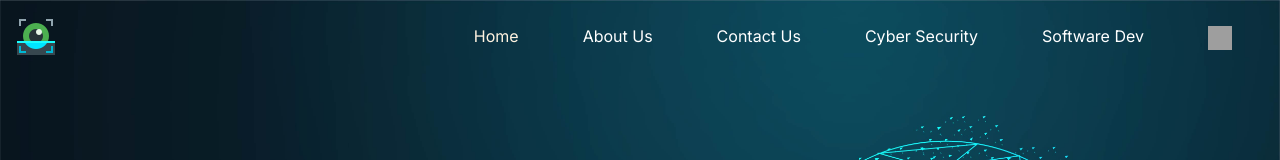
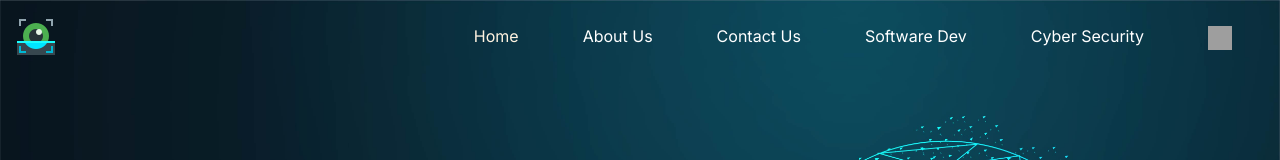
Before and after one commit to reaphsoft-org/reaphsoft-web, a Next.js app: page / in a window 1280 px wide. Shown: the top 160 px of the page. Built offline with nearby package versions, Linux system fonts and the light colour scheme; grey boxes are pictures that could not be loaded; a web font is replaced by a local one.

Commit message:
Moved Offcanvas to React Offcanvas

```diff
--- /dev/null
+++ b/src/app/myoffcanvas.tsx
@@ -0,0 +1,78 @@
+"use client";
+import { useState } from 'react';
+import Button from 'react-bootstrap/Button';
+import Offcanvas from 'react-bootstrap/Offcanvas';
+import OffcanvasHeader from 'react-bootstrap/OffcanvasHeader'
+import {OffcanvasBody, OffcanvasTitle} from "react-bootstrap";
+import Image from "next/image";
+
+function Example() {
+  const [show, setShow] = useState(false);
+
+  const handleClose = () => setShow(false);
+  const handleShow = () => setShow(true);
+
+  return (
+    <>
+      <Button variant="primary" onClick={handleShow}>
+        Launch
+      </Button>
+
+      <Offcanvas show={show} onHide={handleClose}>
+        <Offcanvas.Header closeButton>
+          <Offcanvas.Title>Offcanvas</Offcanvas.Title>
+        </Offcanvas.Header>
+        <Offcanvas.Body>
+          Some text as placeholder. In real life you can have the elements you
+          have chosen. Like, text, images, lists, etc.
+        </Offcanvas.Body>
+      </Offcanvas>
+    </>
+  );
+}
+
+export default function MyOffCanvasHeader() {
+    const [show, setShow] = useState(false);
+    const handleClose = () => setShow(false);
+    const handleShow = () => setShow(true);
+    return(
+        <>
+            <Button className="navbar-toggler align-self-start mt-0" onClick={handleShow}>
+                <span className="navbar-toggler-icon"></span>
+            </Button>
+            <Offcanvas show={show} backdrop="static" onHide={handleClose} placement={'end'} responsive={'lg'}>
+                <OffcanvasHeader closeButton={true} className={"bg-dark text-white"} closeVariant={"white"}>
+                    <OffcanvasTitle>ReaphSoft</OffcanvasTitle>
+                </OffcanvasHeader>
+                <OffcanvasBody className={"bg-dark"}>
+                    <ul className="navbar-nav justify-content-between flex-grow-1 px-1 text-white">
+                    <li className="nav-item mx-lg-4">
+                      <a className="nav-link active" aria-current="page" href="#">Home</a>
+                    </li>
+                    <li className="nav-item mx-lg-4">
+                      <a className="nav-link" href="#">About Us</a>
+                    </li>
+                    <li className="nav-item mx-lg-4">
+                      <a className="nav-link" href="#">Contact Us</a>
+                    </li>
+                    <li className="nav-item mx-lg-4">
+                        <a className="nav-link" href="#">Software Dev</a>
+                    </li>
+                    <li className="nav-item mx-lg-4">
+                  <a className="nav-link" href="#">Cyber Security</a>
+                </li>
+                    <li className="nav-item mx-lg-4">
+                      <a className="nav-link">
+                          <Image src="/outline_travel_explore_white_24dp.png" alt="Search" width={24} height={24} />
+                      </a>
+                    </li>
+                  </ul>
+                    <form className="d-flex mt-3 visually-hidden" role="search">
+                    <input className="form-control me-2" type="search" placeholder="Search" aria-label="Search" />
+                    <button className="btn btn-outline-success" type="submit">Search</button>
+                  </form>
+                </OffcanvasBody>
+            </Offcanvas>
+        </>
+    );
+}
--- a/src/app/page.tsx
+++ b/src/app/page.tsx
@@ -1,4 +1,6 @@
 import Image from "next/image";
+import OffcanvasHeader from 'react-bootstrap/OffcanvasHeader'
+import MyOffCanvasHeader from "@/app/myoffcanvas";
 
 export default function Home() {
   return (
@@ -26,43 +28,7 @@ function NavBar() {
                     priority
                 />
             </a>
-            <button className="navbar-toggler align-self-start mt-0" type="button" data-bs-toggle="offcanvas" data-bs-target="#offcanvasNavbarDark" aria-controls="offcanvasNavbarDark" aria-label="Toggle navigation">
-                <span className="navbar-toggler-icon"></span>
-            </button>
-            <div className="offcanvas offcanvas-end" tabIndex={-1} id="offcanvasNavbarDark" aria-labelledby="offcanvasNavbarDarkLabel">
-                <div className="offcanvas-header">
-                  <h5 className="offcanvas-title" id="offcanvasNavbarDarkLabel">Offcanvas</h5>
-                  <button type="button" className="btn-close btn-close-white" data-bs-dismiss="offcanvas" aria-label="Close"></button>
-                </div>
-                <div className="offcanvas-body ms-auto">
-                  <ul className="navbar-nav justify-content-between flex-grow-1 px-1 text-white">
-                    <li className="nav-item mx-lg-4">
-                      <a className="nav-link active" aria-current="page" href="#">Home</a>
-                    </li>
-                    <li className="nav-item mx-lg-4">
-                      <a className="nav-link" href="#">About Us</a>
-                    </li>
-                    <li className="nav-item mx-lg-4">
-                      <a className="nav-link" href="#">Contact Us</a>
-                    </li>
-                    <li className="nav-item mx-lg-4">
-                      <a className="nav-link" href="#">Cyber Security</a>
-                    </li>
-                    <li className="nav-item mx-lg-4">
-                      <a className="nav-link" href="#">Software Dev</a>
-                    </li>
-                    <li className="nav-item mx-lg-4">
-                      <a className="nav-link">
-                          <Image src="/outline_travel_explore_white_24dp.png" alt="Search" width={24} height={24} />
-                      </a>
-                    </li>
-                  </ul>
-                  <form className="d-flex mt-3 visually-hidden" role="search">
-                    <input className="form-control me-2" type="search" placeholder="Search" aria-label="Search" />
-                    <button className="btn btn-outline-success" type="submit">Search</button>
-                  </form>
-                </div>
-            </div>
+            <MyOffCanvasHeader />
         </div>
       </nav>
     );
```
Also changed, not shown: 1 other file (tests, documents, lock files or other folders).
